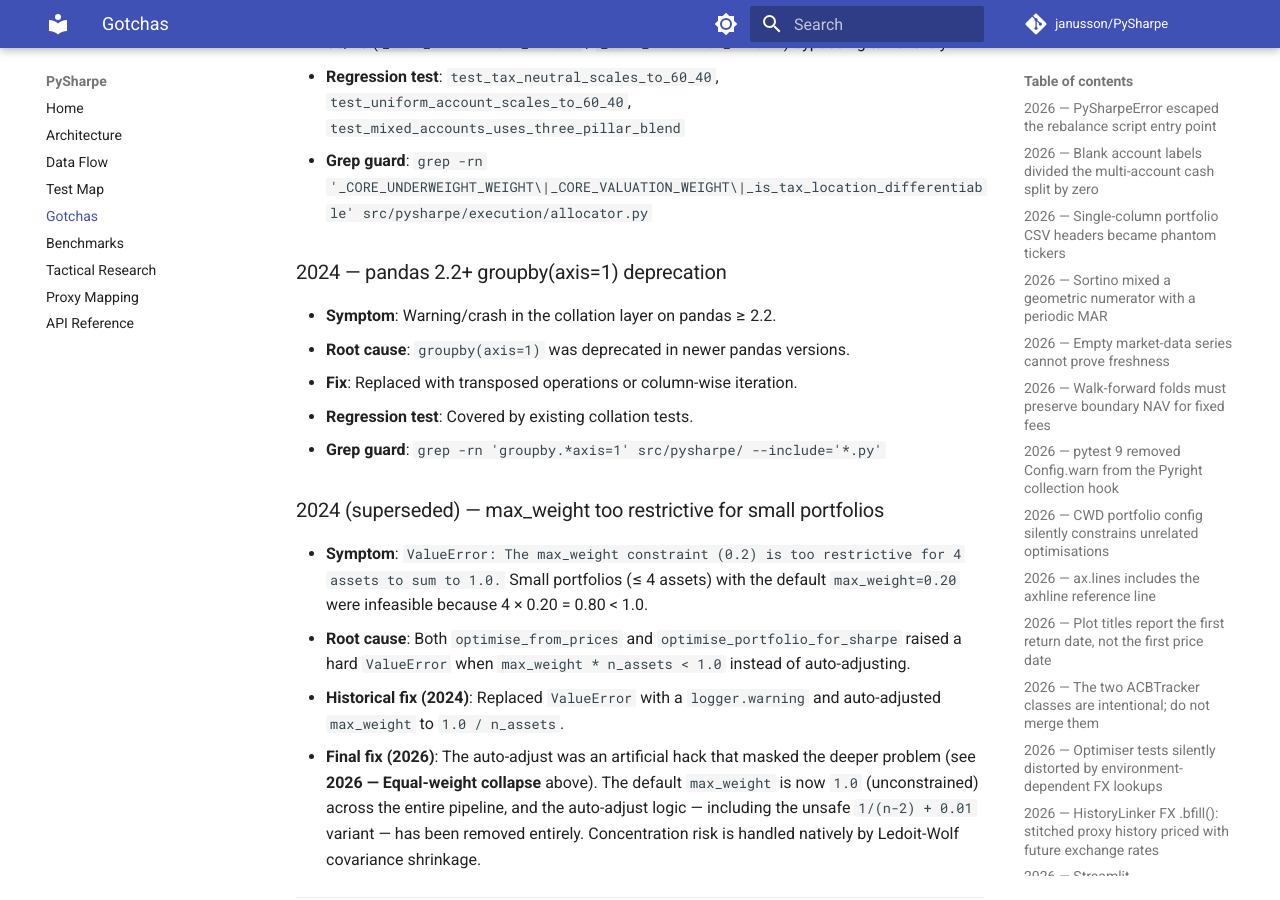
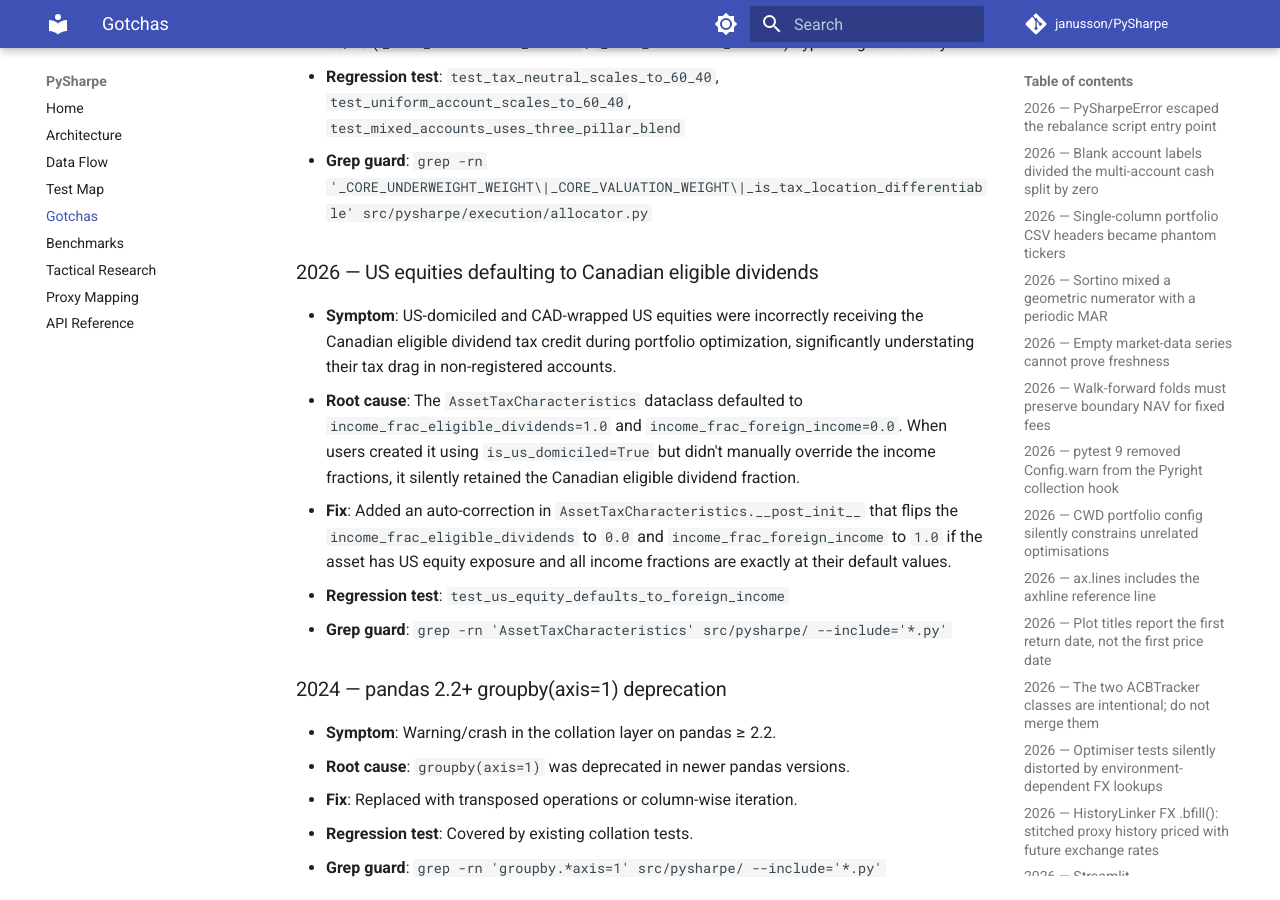
Before and after one commit to janusson/PySharpe, an MkDocs documentation site: the page built from docs/GOTCHAS.md, in a window 1280 px wide and 900 px high, scrolled down 17081 px. Built offline with MkDocs 1.6.1 and Material for MkDocs 9.7.7, drawn with Linux system fonts in a browser that asks for light colours; comment, search, counter and statistics services are not loaded.

Commit message:
Fix US equities defaulting to Canadian eligible dividends
The `AssetTaxCharacteristics` dataclass previously left the income fractions at their default values (Canadian eligible dividends) when `is_us_domiciled` or `is_cad_wrapped_us_equity` was true and the user didn't explicitly override them. This caused US equities to incorrectly receive the Canadian eligible dividend tax credit in non-registered accounts, understating their tax drag.

This change adds an auto-correction in `__post_init__` to flip the fractions to 100% foreign income if the asset has US exposure and the exact default values were used, preserving the public API while correcting the financial logic. It also adds a regression test and updates GOTCHAS.md.

Co-authored-by: google-labs-jules[bot] <161369871+google-labs-jules[bot]@users.noreply.github.com>

```diff
--- a/docs/GOTCHAS.md
+++ b/docs/GOTCHAS.md
@@ -655,6 +655,20 @@ bug that shipped and was later fixed — the goal is to prevent recurrence.
   `test_uniform_account_scales_to_60_40`, `test_mixed_accounts_uses_three_pillar_blend`
 - **Grep guard**: `grep -rn '_CORE_UNDERWEIGHT_WEIGHT\|_CORE_VALUATION_WEIGHT\|_is_tax_location_differentiable' src/pysharpe/execution/allocator.py`
 
+### 2026 — US equities defaulting to Canadian eligible dividends
+- **Symptom**: US-domiciled and CAD-wrapped US equities were incorrectly receiving
+  the Canadian eligible dividend tax credit during portfolio optimization, significantly
+  understating their tax drag in non-registered accounts.
+- **Root cause**: The `AssetTaxCharacteristics` dataclass defaulted to
+  `income_frac_eligible_dividends=1.0` and `income_frac_foreign_income=0.0`.
+  When users created it using `is_us_domiciled=True` but didn't manually
+  override the income fractions, it silently retained the Canadian eligible dividend fraction.
+- **Fix**: Added an auto-correction in `AssetTaxCharacteristics.__post_init__` that
+  flips the `income_frac_eligible_dividends` to `0.0` and `income_frac_foreign_income` to `1.0`
+  if the asset has US equity exposure and all income fractions are exactly at their default values.
+- **Regression test**: `test_us_equity_defaults_to_foreign_income`
+- **Grep guard**: `grep -rn 'AssetTaxCharacteristics' src/pysharpe/ --include='*.py'`
+
 ### 2024 — pandas 2.2+ groupby(axis=1) deprecation
 - **Symptom**: Warning/crash in the collation layer on pandas ≥ 2.2.
 - **Root cause**: `groupby(axis=1)` was deprecated in newer pandas versions.
```
Also changed, not shown: 2 other files.
